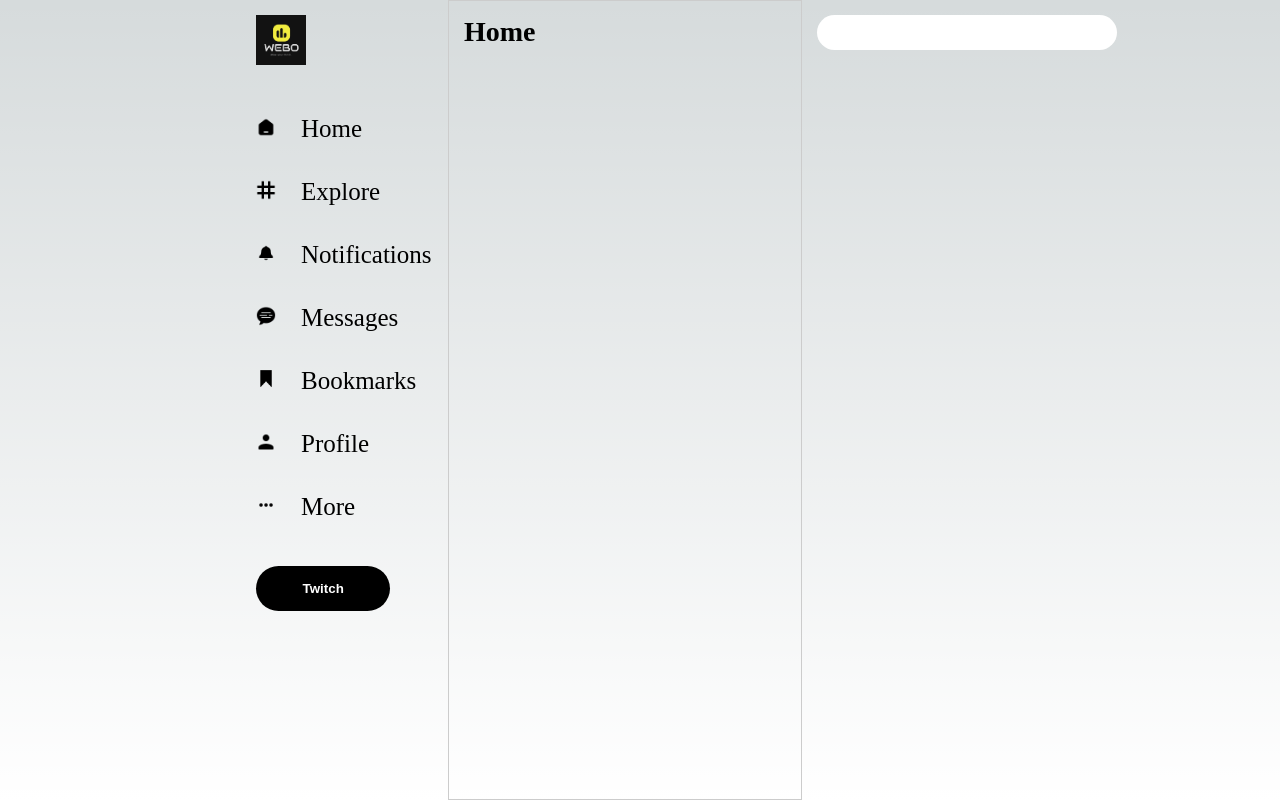
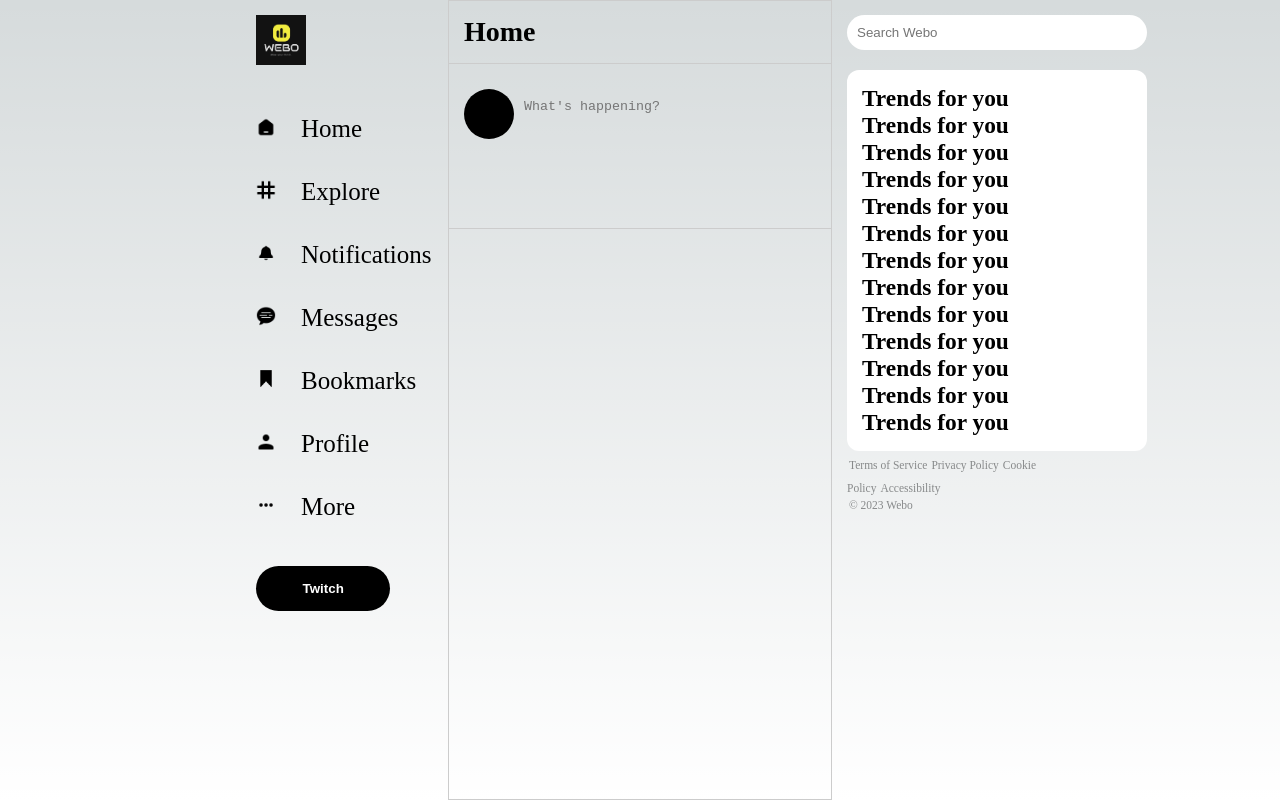
Before and after one commit to believemanasseh/webo, a Next.js app: page / in a window 1280 px wide. Built offline with nearby package versions, Linux system fonts and the light colour scheme.

Commit message:
add ui for main feed section

```diff
--- a/pages/index.jsx
+++ b/pages/index.jsx
@@ -1,143 +1,52 @@
 import { useState } from 'react';
 import Image from 'next/image.js';
 import Link from 'next/link.js';
-import Layout from '../components/Layout/Layout.jsx';
 import { Inter } from '@next/font/google';
 import styles from '@/styles/Home.module.css';
 
-import bookmarks from '../public/bookmarks.png';
-import chatMessage from '../public/chat-message.png';
-import logo from '../public/webo.png';
-import home from '../public/home.png';
-import hashtag from '../public/hashtag.png';
-import more from '../public/more.png';
-import notification from '../public/notification.png';
-import profile from '../public/profile.png';
+import Layout from '@/components/Layout/Layout.jsx';
+import Navbar from '@/components/Navbar/Navbar.jsx';
+import Sidebar from '@/components/Sidebar/Sidebar';
+
+import black from '../public/black.png';
 
 const inter = Inter({ subsets: ['latin'] });
 
 export default function Home() {
-	const [value, setValue] = useState();
+	const [value, setValue] = useState('');
 
 	function handleChange(event) {
 		setValue(event.target.value);
 	}
+
 	return (
 		<Layout>
-			<div className='navbar'>
+			<Navbar />
+			<div className={styles.mainFeed}>
+				<h3 className={styles.header}>Home</h3>
+				<form className={styles.form}>
+					<div>
 						<Image
-					className={styles.logo}
-					src={logo}
-					alt='webo logo'
+							className={styles.profilePic}
+							src={black}
+							alt='profile pic'
 							height={50}
 							width={50}
-					placeholder='blur'
 						/>
-				<ul className={styles.navbar}>
-					<li className={styles.navItem}>
-						<Image
-							className={styles.image}
-							src={home}
-							alt='home page'
-							width={20}
-							height={20}
-						/>
-						<Link className={styles.home} href='/'>
-							Home
-						</Link>
-					</li>
-					<li className={styles.navItem}>
-						<Image
-							className={styles.image}
-							src={hashtag}
-							alt='explore'
-							width={20}
-							height={20}
-						/>
-						<Link className={styles.explore} href='/explore'>
-							Explore
-						</Link>
-					</li>
-					<li className={styles.navItem}>
-						<Image
-							className={styles.image}
-							src={notification}
-							alt='notifications'
-							width={20}
-							height={20}
-						/>
-						<Link className={styles.notifications} href='/notifications'>
-							Notifications
-						</Link>
-					</li>
-					<li className={styles.navItem}>
-						<Image
-							className={styles.image}
-							src={chatMessage}
-							alt='chat-message'
-							width={20}
-							height={20}
-						/>
-						<Link className={styles.messages} href='/messages'>
-							Messages
-						</Link>
-					</li>
-					<li className={styles.navItem}>
-						<span>
-							<Image
-								className={styles.image}
-								src={bookmarks}
-								alt='bookmarks'
-								width={20}
-								height={20}
-							/>
-						</span>
-						<Link className={styles.bookmarks} href='/bookmarks'>
-							Bookmarks
-						</Link>
-					</li>
-					<li className={styles.navItem}>
-						<span>
-							<Image
-								className={styles.image}
-								src={profile}
-								alt='profile'
-								width={20}
-								height={20}
-							/>
-						</span>
-						<Link className={styles.profile} href='/profile'>
-							Profile
-						</Link>
-					</li>
-					<li className={styles.navItem}>
-						<Image
-							className={styles.image}
-							src={more}
-							alt='more'
-							width={20}
-							height={20}
-						/>
-						<Link className={styles.more} href='/more'>
-							More
-						</Link>
-					</li>
-				</ul>
-				<button className={styles.twitchBtn}>Twitch</button>
 					</div>
-			<div className={styles.mainFeed}>
-				<h3 className={styles.header}>Home</h3>
-			</div>
-			<div className={styles.sidebar}>
-				<form>
-					<input
-						className={styles.search}
-						type='text'
+					<div>
+						<textarea
+							className={styles.status}
+							name='status'
 							value={value}
 							onChange={handleChange}
+							placeholder="What's happening?"
 						/>
+						<button className={styles.statusBtn}>Twitch</button>
+					</div>
 				</form>
 			</div>
+			<Sidebar />
 		</Layout>
 	);
 }
--- a/styles/Home.module.css
+++ b/styles/Home.module.css
@@ -1,3 +1,5 @@
+/* Navigation bar */
+
 .home,
 .explore,
 .notifications,
@@ -45,7 +47,7 @@
 
 .twitchBtn:hover {
 	cursor: pointer;
-	background-color: #252625;
+	background-color: var(--primary-color-lighter);
 }
 
 .logo {
@@ -54,16 +56,7 @@
 	margin-top: 15px;
 }
 
-.mainFeed {
-	border: 1px solid #ccc;
-	width: 30vw;
-}
-
-.header {
-	font-size: 28px;
-	text-align: left;
-	margin: 15px;
-}
+/* Side bar */
 
 .sidebar {
 	font-size: 20px;
@@ -83,5 +76,84 @@
 
 .search:focus {
 	border: 1px solid var(--primary-color);
+	outline-color: var(--primary-color);
+}
+
+.trends {
+	background-color: white;
+	border-radius: 12px;
+	padding: 15px;
+	margin-top: 20px;
+	width: 300px;
+}
+
+.trendsHeader {
+	text-align: left;
+}
+
+.link,
+.copyright {
+	color: #87898a;
+	margin: 2px;
+	font-size: 11.5px;
+}
+
+.link {
+	margin-top: 30px;
+}
+
+/* Main feed */
+
+.mainFeed {
+	border: 1px solid #ccc;
+	width: 30vw;
+}
+
+.header {
+	font-size: 28px;
+	text-align: left;
+	margin: 15px;
+}
+
+.status {
+	width: 100%;
+	padding: 10px;
+	resize: none;
+	overflow: hidden;
+	background-color: inherit;
+	border: none;
+}
+
+.status:focus {
 	outline: none;
 }
+
+.form {
+	display: flex;
+	flex-flow: row nowrap;
+	border-top: 1px solid #ccc;
+	border-bottom: 1px solid #ccc;
+	padding: 25px 0px;
+}
+
+.profilePic {
+	margin-left: 15px;
+	border-radius: var(--border-radius);
+}
+
+.statusBtn {
+	width: 100px;
+	border-radius: 30px;
+	padding: 10px;
+	margin-left: 340px;
+	margin-top: 25px;
+	color: white;
+	font-weight: bolder;
+	border: none;
+	background-color: #000000;
+}
+
+.statusBtn:hover {
+	cursor: pointer;
+	background-color: var(--primary-color-lighter);
+}
--- a/styles/globals.css
+++ b/styles/globals.css
@@ -20,6 +20,7 @@
 		rgba(255, 255, 255, 0)
 	);
 	--primary-color: #000000;
+	--primary-color-lighter: #252625;
 	--secondary-color: #f5f125;
 	--tile-start-rgb: 239, 245, 249;
 	--tile-end-rgb: 228, 232, 233;
```
Also changed, not shown: public/black.png (added). Lines whose indentation alone changed are shown as unchanged.
